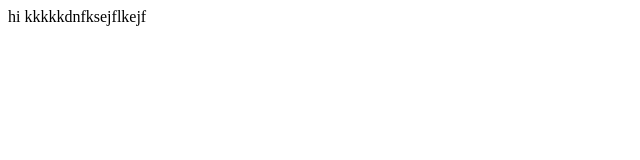
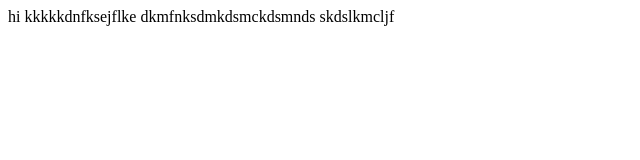
Before and after one commit to MR-KK54/html.css, a plain HTML site: page index.html in a window 1280 px wide. Shown: the whole page, without its empty margins (0-640 px from the left). Drawn offline with Linux system fonts and the light colour scheme.

Commit message:
chnages new

```diff
--- a/index.html
+++ b/index.html
@@ -1 +1,3 @@
-<div>hi kkkkkdnfksejflkejf</div>
+<div>hi kkkkkdnfksejflke
+    dkmfnksdmkdsmckdsmnds
+    skdslkmcljf</div>
```
